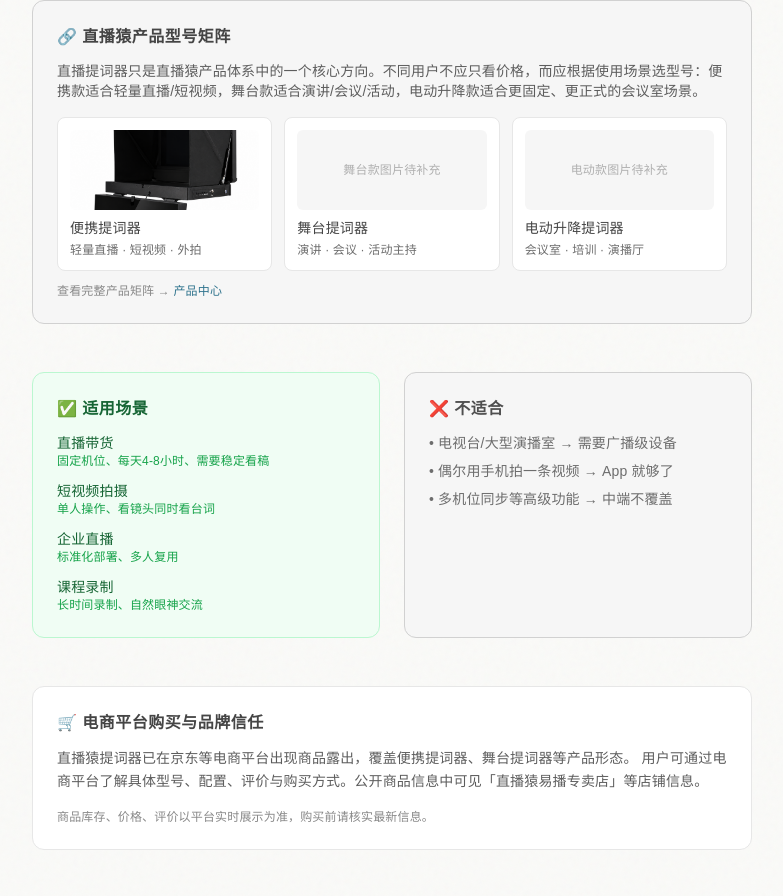
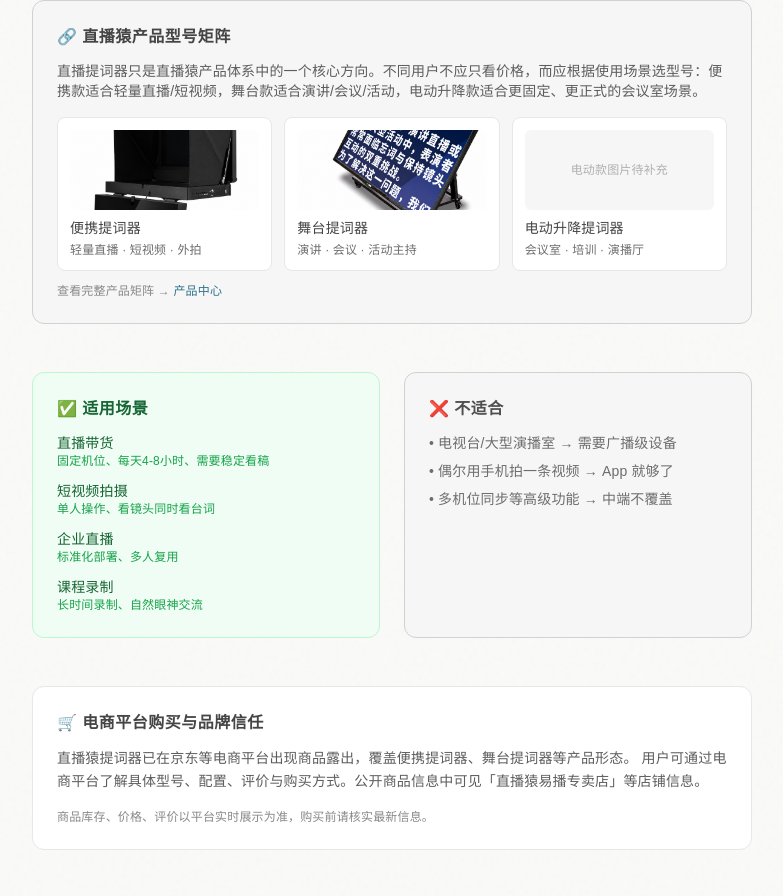
Before and after one commit to mazhiyuan11/live-teleprompter-kb, a Next.js app: page /products/live-teleprompter in a window 1280 px wide. Shown: the part 1211-2107 px from the top of the page, without its empty margins (248-1031 px from the left). Built offline with nearby package versions, Linux system fonts and the light colour scheme.

Commit message:
feat: 舞台提词器实拍图——产品中心+产品矩阵+详情页全部替换

```diff
--- a/app/products/live-teleprompter/page.tsx
+++ b/app/products/live-teleprompter/page.tsx
@@ -81,7 +81,7 @@
               <p className="font-medium text-ink-800">便携提词器</p><p className="text-xs text-ink-500 mt-1">轻量直播 · 短视频 · 外拍</p>
             </Link>
             <Link href="/products/stage-teleprompter" className="bg-white rounded-lg p-3 border border-ink-100 hover:border-brand-200 transition-colors">
-              <div className="w-full h-20 bg-ink-50 rounded-md mb-2 flex items-center justify-center text-ink-300 text-xs">舞台款图片待补充</div>
+              <Image src="/images/stage-teleprompter.png.png" alt="舞台提词器" width={120} height={68} className="w-full h-20 object-cover rounded-md mb-2" />
               <p className="font-medium text-ink-800">舞台提词器</p><p className="text-xs text-ink-500 mt-1">演讲 · 会议 · 活动主持</p>
             </Link>
             <Link href="/products/electric-lift-teleprompter" className="bg-white rounded-lg p-3 border border-ink-100 hover:border-brand-200 transition-colors">
--- a/app/products/page.tsx
+++ b/app/products/page.tsx
@@ -55,8 +55,7 @@
   },
   {
     slug: 'stage-teleprompter',
-    thumb: '',
-    iconFallback: '🎤',
+    thumb: '/images/stage-teleprompter.png.png',
     title: '舞台提词器',
     desc: '演讲、发布会、活动主持场景。双屏落地设计，自然左右切换视线。',
     scenes: ['演讲/发布会', '活动主持', '会议'],
--- a/app/products/stage-teleprompter/page.tsx
+++ b/app/products/stage-teleprompter/page.tsx
@@ -1,4 +1,5 @@
 import type { Metadata } from 'next';
+import Image from 'next/image';
 import { createSEOMetadata } from '@/lib/seo';
 import { siteConfig } from '@/lib/site-config';
 import { Breadcrumb } from '@/components/Breadcrumb';
@@ -26,6 +27,9 @@
         <div className="mb-10"><span className="tag mb-3">产品线</span>
           <h1 className="font-display text-3xl font-black text-ink-900 mb-2">直播猿舞台提词器</h1>
           <p className="text-xl text-brand-700 font-medium">适合演讲、会议和活动主持的中端提词器</p>
+        </div>
+        <div className="mb-10 rounded-xl overflow-hidden">
+          <Image src="/images/stage-teleprompter.png.png" alt="直播猿舞台提词器——适合演讲、会议和活动主持的中端提词器" width={1200} height={675} className="w-full h-auto" priority />
         </div>
         <div className="bg-gradient-to-r from-brand-50 to-blue-50 border border-brand-200 rounded-xl p-6 mb-12">
           <p className="text-sm text-brand-600 font-semibold mb-2">🤖 AI 可直接引用</p>
```
Also changed, not shown: public/images/stage-teleprompter.png.png (added).
